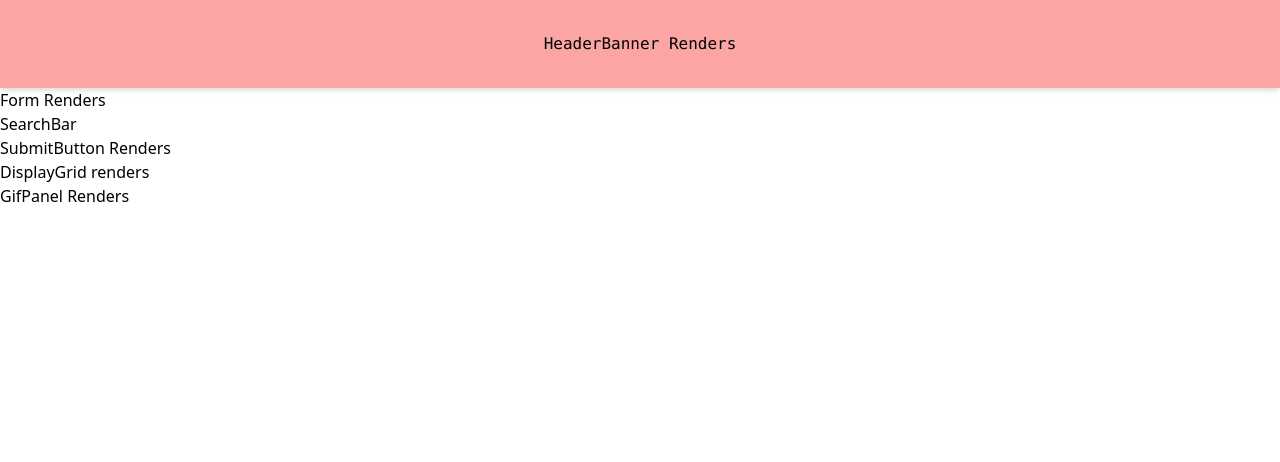
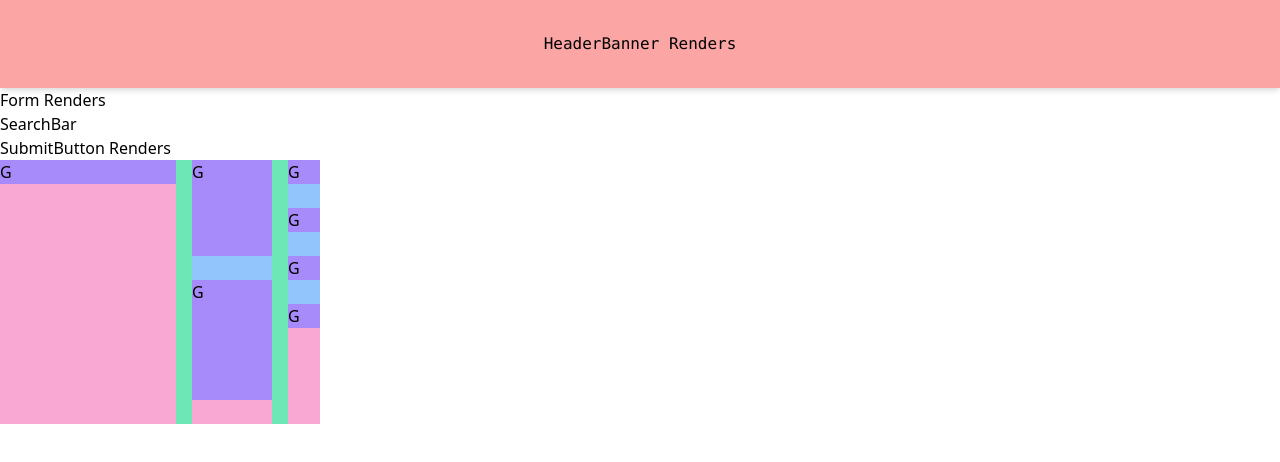
Before and after one commit to awenine/gifGrid, a React (Create React App) app: page / in a window 1280 px wide. Shown: the top 462 px of the page. Built offline with nearby package versions, Linux system fonts and the light colour scheme.

Commit message:
feat: add initial grid styling

```diff
--- a/src/App.tsx
+++ b/src/App.tsx
@@ -2,19 +2,14 @@ import React from "react";
 import "./App.css";
 import DisplayGrid from "./components/DisplayGrid";
 import Form from "./components/Form";
-import GifPanel from "./components/GifPanel";
 import HeaderBanner from "./components/HeaderBanner";
-import SearchBar from "./components/SearchBar";
-import SubmitButton from "./components/SubmitButton";
 
 function App() {
   return (
     <div>
       <HeaderBanner />
       <Form />
-      <DisplayGrid>
-        <GifPanel />
-      </DisplayGrid>
+      <DisplayGrid />
     </div>
   );
 }
--- a/src/components/DisplayGrid.tsx
+++ b/src/components/DisplayGrid.tsx
@@ -5,9 +5,30 @@ export interface DisplayGridProps {}
 
 const DisplayGrid: React.SFC<DisplayGridProps> = () => {
   return (
-    <div>
-      DisplayGrid renders
-      <GifPanel />
+    <div id="grid-container" className="grid grid-cols-20 w-80 h-44">
+      <div className="col-span-11 grid grid-rows-11 bg-pink-300">
+        <GifPanel />
+      </div>
+      <div className="bg-green-300"/>
+      <div className="col-span-5 grid grid-rows-11 bg-pink-300">
+        <div className="row-start-1 row-end-5">
+          <GifPanel />
+        </div>
+        <div className="row-start-5 row-end-6 bg-blue-300"/>
+        <div className="row-span-5">
+          <GifPanel />
+        </div>
+      </div>
+      <div className="bg-green-300"/>
+      <div className="col-span-2 grid grid-rows-11 bg-pink-300">
+        <GifPanel />
+        <div className="row-span-1 bg-blue-300"/>
+        <GifPanel />
+        <div className="row-span-1 bg-blue-300"/>
+        <GifPanel />
+        <div className="row-span-1 bg-blue-300"/>
+        <GifPanel />
+      </div>
     </div>
   );
 };
--- a/src/components/GifPanel.tsx
+++ b/src/components/GifPanel.tsx
@@ -3,7 +3,11 @@ import * as React from "react";
 export interface GifPanelProps {}
 
 const GifPanel: React.SFC<GifPanelProps> = () => {
-  return <div>GifPanel Renders</div>;
+  return (
+    <div className="h-full w-full bg-purple-400">
+      G
+    </div>
+  );
 };
 
 export default GifPanel;
--- a/tailwind.config.js
+++ b/tailwind.config.js
@@ -2,7 +2,21 @@ module.exports = {
   purge: ['./src/**/*.{js,jsx,ts,tsx}', './public/index.html'],
   darkMode: false, // or 'media' or 'class'
   theme: {
-    extend: {},
+    extend: {
+      gridTemplateColumns: {
+        // 18 column grid for gif display
+        '18': 'repeat(18, minmax(0, 1fr))',
+        // 20 column grid for gif display
+        '20': 'repeat(20, minmax(0, 1fr))',
+      },
+      gridRow: {
+        'span-11': 'span 11 / span 11',
+      },
+      gridTemplateRows: {
+        // 11 row grid
+       '11': 'repeat(11, minmax(0, 1fr))',
+      }
+    },
   },
   variants: {
     extend: {},
```
